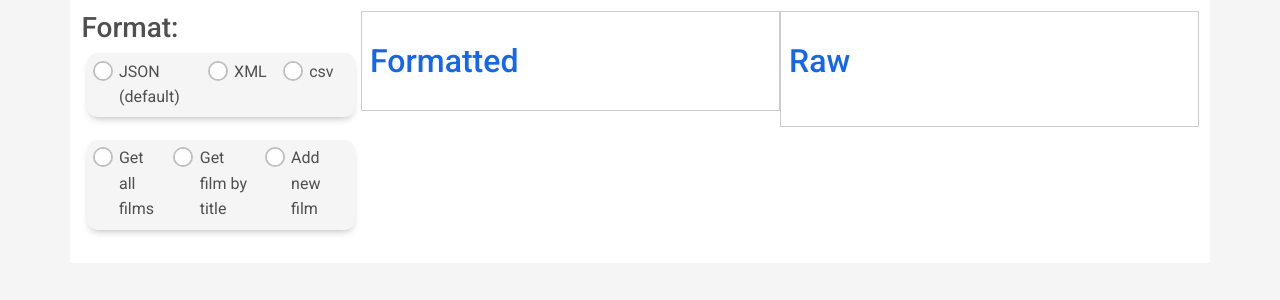
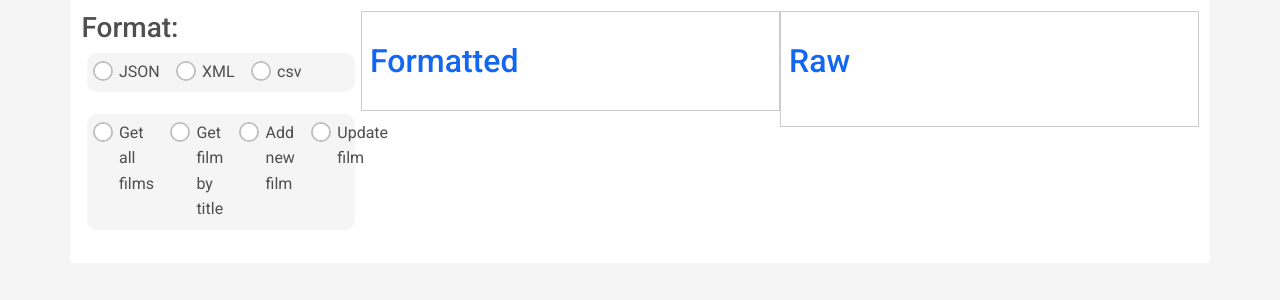
Before and after one commit to JonathanMSifleet/Servlet-Coursework, a React (Create React App) app in the folder client/: page / in a window 1280 px wide. Shown: the top 300 px of the page. Built offline with nearby package versions, Linux system fonts and the light colour scheme.

Commit message:
Refactor

```diff
--- /dev/null
+++ b/client/src/components/Radio/Radio.jsx
@@ -0,0 +1,19 @@
+import { MDBRadio } from 'mdb-react-ui-kit';
+import React from 'react';
+import classes from './Radio.module.scss';
+
+const Radio = ({ onClick, label }) => {
+  return (
+    <div className={classes.Wrapper}>
+      <MDBRadio
+        className={classes.Radio}
+        value={label}
+        label={label}
+        inline
+        // onClick={onClick}
+      />
+    </div>
+  );
+};
+
+export default Radio;
--- a/client/src/endpoints.js
+++ b/client/src/endpoints.js
@@ -4,3 +4,5 @@ export const getFilmByTitleEndpoint =
   'http://localhost:8080/ServletCoursework/getFilmByTitle';
 export const insertFilmEndpoint =
   'http://localhost:8080/ServletCoursework/insertFilm';
+export const updateFilmEndpoint =
+  'http://localhost:8080/ServletCoursework/updateFilm';
--- a/client/src/pages/Home/Home.jsx
+++ b/client/src/pages/Home/Home.jsx
@@ -2,9 +2,9 @@ import React, { useContext } from 'react';
 import Context from '../../store/context';
 import classes from './Home.module.scss';
 import { MDBContainer, MDBRow } from 'mdb-react-ui-kit';
-import RightContent from '../../components/RightContent/RightContent';
-import MiddleContent from '../../components/MiddleContent/MiddleContent';
-import LeftContent from './../../components/LeftContent/LeftContent';
+import RightContent from './RightContent/RightContent';
+import MiddleContent from './MiddleContent/MiddleContent';
+import LeftContent from './LeftContent/LeftContent';
 
 const Home = () => {
   const { globalState } = useContext(Context);
--- a/client/src/components/LeftContent/LeftContent.jsx
+++ b/client/src/pages/Home/LeftContent/LeftContent.jsx
@@ -1,20 +1,11 @@
 import React, { useContext, useState, useEffect } from 'react';
-import Context from '../../store/context';
+import Context from '../../../store/context';
 import classes from './LeftContent.module.scss';
-import * as actionTypes from '../../store/actionTypes';
-import createHTTPRequest from './../../utils/createHTTPRequest';
-import {
-  getFilmByTitleEndpoint,
-  getAllFilmsEndpoint,
-  insertFilmEndpoint
-} from '../../endpoints';
-import {
-  MDBBtn,
-  MDBBtnGroup,
-  MDBCol,
-  MDBInput,
-  MDBRadio
-} from 'mdb-react-ui-kit';
+import * as actionTypes from '../../../store/actionTypes';
+import createHTTPRequest from '../../../utils/createHTTPRequest';
+import * as endpoints from '../../../endpoints';
+import Radio from './../../../components/Radio/Radio';
+import { MDBBtn, MDBCol, MDBInput, MDBRadio } from 'mdb-react-ui-kit';
 
 const LeftContent = () => {
   const { globalState, actions } = useContext(Context);
@@ -32,7 +23,11 @@ const LeftContent = () => {
 
   useEffect(() => {
     async function postFilm() {
-      await createHTTPRequest(insertFilmEndpoint, 'POST', globalState.formData);
+      await createHTTPRequest(
+        endpoints.insertFilmEndpoint,
+        'POST',
+        globalState.formData
+      );
     }
 
     if (shouldPostFilm) postFilm();
@@ -93,16 +88,21 @@ const LeftContent = () => {
   return (
     <MDBCol size="md-3" className={classes.LeftContent}>
       <h3>Format: </h3>
-      <MDBBtnGroup className={classes.FormatRadioGroup}>
-        <MDBRadio
+      <div className={classes.FormatRadioGroup}>
+        <Radio label="JSON" />
+        {/* <Radio label="JSON" onChange={setFormat('json')} /> */}
+
+        {/* <MDBRadio
+          className={classes.Radio}
           name="formatGroup"
           id="inlineRadio4"
           value="json"
-          label="JSON (default)"
+          label="JSON"
           inline
           onClick={() => setFormat('json')}
-        />
+        /> */}
         <MDBRadio
+          className={classes.Radio}
           name="formatGroup"
           id="inlineRadio5"
           value="xml"
@@ -111,6 +111,7 @@ const LeftContent = () => {
           onClick={() => setFormat('xml')}
         />
         <MDBRadio
+          className={classes.Radio}
           name="formatGroup"
           id="inlineRadio6"
           value="csv"
@@ -118,10 +119,11 @@ const LeftContent = () => {
           inline
           onClick={() => setFormat('csv')}
         />
-      </MDBBtnGroup>
+      </div>
 
-      <MDBBtnGroup className={classes.OperationRadioGroup}>
+      <div className={classes.OperationRadioGroup}>
         <MDBRadio
+          className={classes.Radio}
           name="operationGroup"
           id="inlineRadio1"
           label="Get all films"
@@ -129,11 +131,12 @@ const LeftContent = () => {
           onClick={() =>
             actions({
               type: actionTypes.setEndpoint,
-              payload: getAllFilmsEndpoint
+              payload: endpoints.getAllFilmsEndpoint
             })
           }
         />
         <MDBRadio
+          className={classes.Radio}
           name="operationGroup"
           id="inlineRadio2"
           label="Get film by title"
@@ -141,11 +144,12 @@ const LeftContent = () => {
           onClick={() =>
             actions({
               type: actionTypes.setEndpoint,
-              payload: getFilmByTitleEndpoint
+              payload: endpoints.getFilmByTitleEndpoint
             })
           }
         />
         <MDBRadio
+          className={`${classes.Radio} ${classes.EndRadio}`}
           name="operationGroup"
           id="inlineRadio3"
           label="Add new film"
@@ -153,13 +157,26 @@ const LeftContent = () => {
           onClick={() =>
             actions({
               type: actionTypes.setEndpoint,
-              payload: insertFilmEndpoint
+              payload: endpoints.insertFilmEndpoint
             })
           }
         />
-      </MDBBtnGroup>
+        <MDBRadio
+          className={classes.Radio}
+          name="operationGroup"
+          id="inlineRadio3"
+          label="Update film"
+          inline
+          onClick={() =>
+            actions({
+              type: actionTypes.setEndpoint,
+              payload: endpoints.updateFilmEndpoint
+            })
+          }
+        />
+      </div>
 
-      {globalState.endpoint === getFilmByTitleEndpoint ? (
+      {globalState.endpoint === endpoints.getFilmByTitleEndpoint ? (
         <MDBInput
           className={classes.Input}
           label="Title"
@@ -171,12 +188,12 @@ const LeftContent = () => {
         />
       ) : null}
 
-      {globalState.endpoint === getAllFilmsEndpoint ||
-      globalState.endpoint === getFilmByTitleEndpoint ? (
+      {globalState.endpoint === endpoints.getAllFilmsEndpoint ||
+      globalState.endpoint === endpoints.getFilmByTitleEndpoint ? (
         <MDBBtn onClick={() => setShouldGetFilm(true)}>Get film(s)</MDBBtn>
       ) : null}
 
-      {globalState.endpoint === insertFilmEndpoint ? (
+      {globalState.endpoint === endpoints.insertFilmEndpoint ? (
         <>
           <h3>Film attributes:</h3>
 
--- a/client/src/components/LeftContent/LeftContent.module.scss
+++ b/client/src/pages/Home/LeftContent/LeftContent.module.scss
@@ -12,8 +12,14 @@
   margin-left: 2%;
   width: 96%;
   margin-bottom: 8%;
+  height: auto;
+  display: flex;
 }
 
 .Input {
   margin-bottom: 4%;
 }
+
+.EndRadio {
+  clear: right !important;
+}
--- a/client/src/components/MiddleContent/MiddleContent.module.scss
+++ b/client/src/pages/Home/MiddleContent/MiddleContent.module.scss
@@ -1,4 +1,4 @@
-@import '../../styles/variables';
+@import '../../../styles/variables';
 
 .MiddleContent {
   float: left;
--- a/client/src/components/RightContent/RightContent.module.scss
+++ b/client/src/pages/Home/RightContent/RightContent.module.scss
@@ -1,4 +1,4 @@
-@import '../../styles/variables';
+@import '../../../styles/variables';
 
 .RightContent {
   float: left;
```
Also changed, not shown: client/src/components/Radio/Radio.module.scss (added), client/src/pages/Home/MiddleContent/MiddleContent.jsx (renamed from client/src/components/MiddleContent/MiddleContent.jsx), client/src/pages/Home/RightContent/RightContent.jsx (renamed from client/src/components/RightContent/RightContent.jsx).
